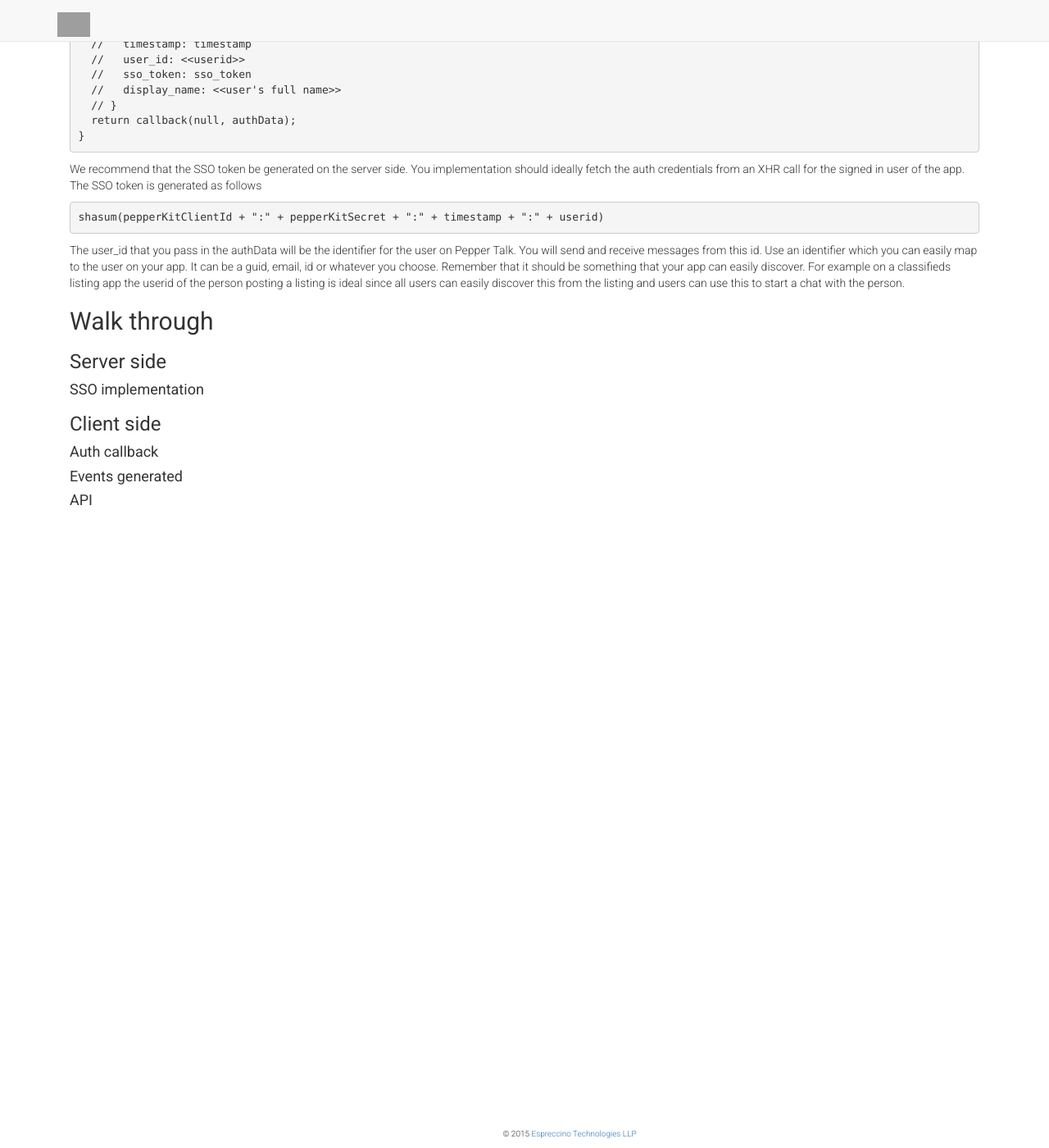
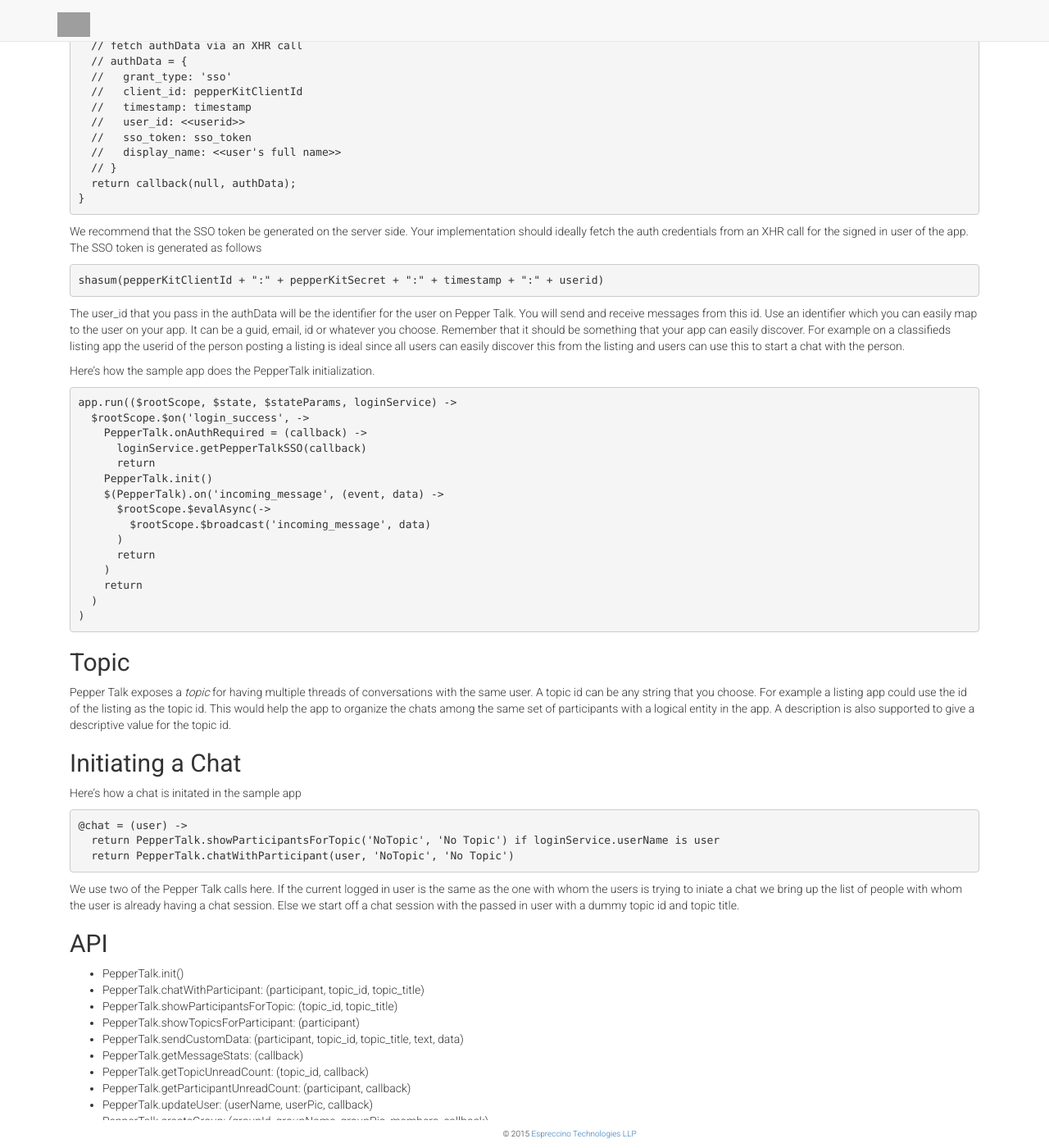
Before and after one commit to Espreccino/PepperTalkWebSDKExample, a Jekyll site: the page built from index.md, in a window 1280 px wide and 1400 px high, scrolled down 823 px. Shown: the whole window at 82% size. Built offline with Jekyll 4.4.1, drawn with Linux system fonts in a browser that asks for light colours; nearby versions of some CDN libraries; Markdown is read by kramdown in place of the engine named in the settings; before the commit the page ends 1453 px from its top, so only the background shows below that; some of the changed text lies outside the part shown; grey boxes are pictures that could not be loaded.

Commit message:
first draft of docs

```diff
--- a/index.md
+++ b/index.md
@@ -24,6 +24,9 @@
 ## Pepper Talk
 [*Pepper Talk*](http://getpeppertalk.com/) is a messaging platform built primarily for mobiles. It provides native interfaces for iOS, Android and Web applications via SDK's to enable peer to peer chat for apps. Being mobile ready it has built in support for notifications, delivery indicators, media sharing and others out of the box. The SDK's expose a simple interface to get chat up and running with minimal effort from you the developer. We provide a full fledged chat interface which fits seamlessly into your apps, with customization options. SDK also exposes interfaces to send custom data between users. Callbacks are provided to have tight integration with your app, for incoming messages and unread message counts.
 
+### Dependencies
+Pepper Talk Web SDK uses jQuery for some operations and to trigger [events] when some activity happens.
+
 ### SDK initialization
 To get started sign up for Pepper Talk at the [Pepper Talk Console](https://console.getpeppertalk.com/). You can create a new app for yourself matching the app you are developing. Create or use an existing client id and secret pair for use with the platform of your choice. The JS SDK for web embeds the id and secret in a server component to generate an SSO to the Pepper Talk backend. Detailed explanation of how to generate the SSO token is described lated. The JS SDK has an *onAuthRequired* endpoint which should be provided. The implementation is expected to generate the SSO token and pass back the credentials along with the user id who is logging into the chat.
 
@@ -40,18 +43,63 @@
       return callback(null, authData);
     }
 
-We recommend that the SSO token be generated on the server side. You implementation should ideally fetch the auth credentials from an XHR call for the signed in user of the app. The SSO token is generated as follows
+We recommend that the SSO token be generated on the server side. Your implementation should ideally fetch the auth credentials from an XHR call for the signed in user of the app. The SSO token is generated as follows
 
     shasum(pepperKitClientId + ":" + pepperKitSecret + ":" + timestamp + ":" + userid)
 
 The user\_id that you pass in the authData will be the identifier for the user on Pepper Talk. You will send and receive messages from this id. Use an identifier which you can easily map to the user on your app. It can be a guid, email, id or whatever you choose. Remember that it should be something that your app can easily discover. For example on a classifieds listing app the userid of the person posting a listing is ideal since all users can easily discover this from the listing and users can use this to start a chat with the person.
 
+Here's how the sample app does the PepperTalk initialization.
 
-## Walk through
-### Server side
-#### SSO implementation
+    app.run(($rootScope, $state, $stateParams, loginService) ->
+      $rootScope.$on('login_success', ->
+        PepperTalk.onAuthRequired = (callback) ->
+          loginService.getPepperTalkSSO(callback)
+          return
+        PepperTalk.init()
+        $(PepperTalk).on('incoming_message', (event, data) ->
+          $rootScope.$evalAsync(->
+            $rootScope.$broadcast('incoming_message', data)
+          )
+          return
+        )
+        return
+      )
+    )
 
-### Client side
-#### Auth callback
-#### Events generated
-#### API
+## Topic
+Pepper Talk exposes a *topic* for having multiple threads of conversations with the same user. A topic id can be any string that you choose. For example a listing app could use the id of the listing as the topic id. This would help the app to organize the chats among the same set of participants with a logical entity in the app. A description is also supported to give a descriptive value for the topic id.
+
+## Initiating a Chat
+Here's how a chat is initated in the sample app
+
+    @chat = (user) ->
+      return PepperTalk.showParticipantsForTopic('NoTopic', 'No Topic') if loginService.userName is user
+      return PepperTalk.chatWithParticipant(user, 'NoTopic', 'No Topic')
+
+We use two of the Pepper Talk calls here. If the current logged in user is the same as the one with whom the users is trying to iniate a chat we bring up the list of people with whom the user is already having a chat session. Else we start off a chat session with the passed in user with a dummy topic id and topic title.
+
+## API
+* PepperTalk.init()
+* PepperTalk.chatWithParticipant: (participant, topic\_id, topic\_title)
+* PepperTalk.showParticipantsForTopic: (topic\_id, topic\_title)
+* PepperTalk.showTopicsForParticipant: (participant)
+* PepperTalk.sendCustomData: (participant, topic\_id, topic\_title, text, data)
+* PepperTalk.getMessageStats: (callback)
+* PepperTalk.getTopicUnreadCount: (topic\_id, callback)
+* PepperTalk.getParticipantUnreadCount: (participant, callback)
+* PepperTalk.updateUser: (userName, userPic, callback)
+* PepperTalk.createGroup: (groupId, groupName, groupPic, members, callback)
+* PepperTalk.updateGroup: (groupId, groupName, groupPic, callback)
+* PepperTalk.joinGroup: (groupId, members, callback)
+* PepperTalk.leaveGroup: (groupId, members, callback)
+* PepperTalk.deleteGroup: (groupId, callback)
+* PepperTalk.onAuthRequired: (callback)
+
+## Events generated
+The following jQuery events are triggered on the PepperTalk object
+
+* type : 'incoming\_message' data: message metadata
+* type: 'incoming\_data', data: [metadata, data]
+* type: 'show\_topic', data: topic\_id
+* type: 'show\_user\_profile' data: user\_id
```
